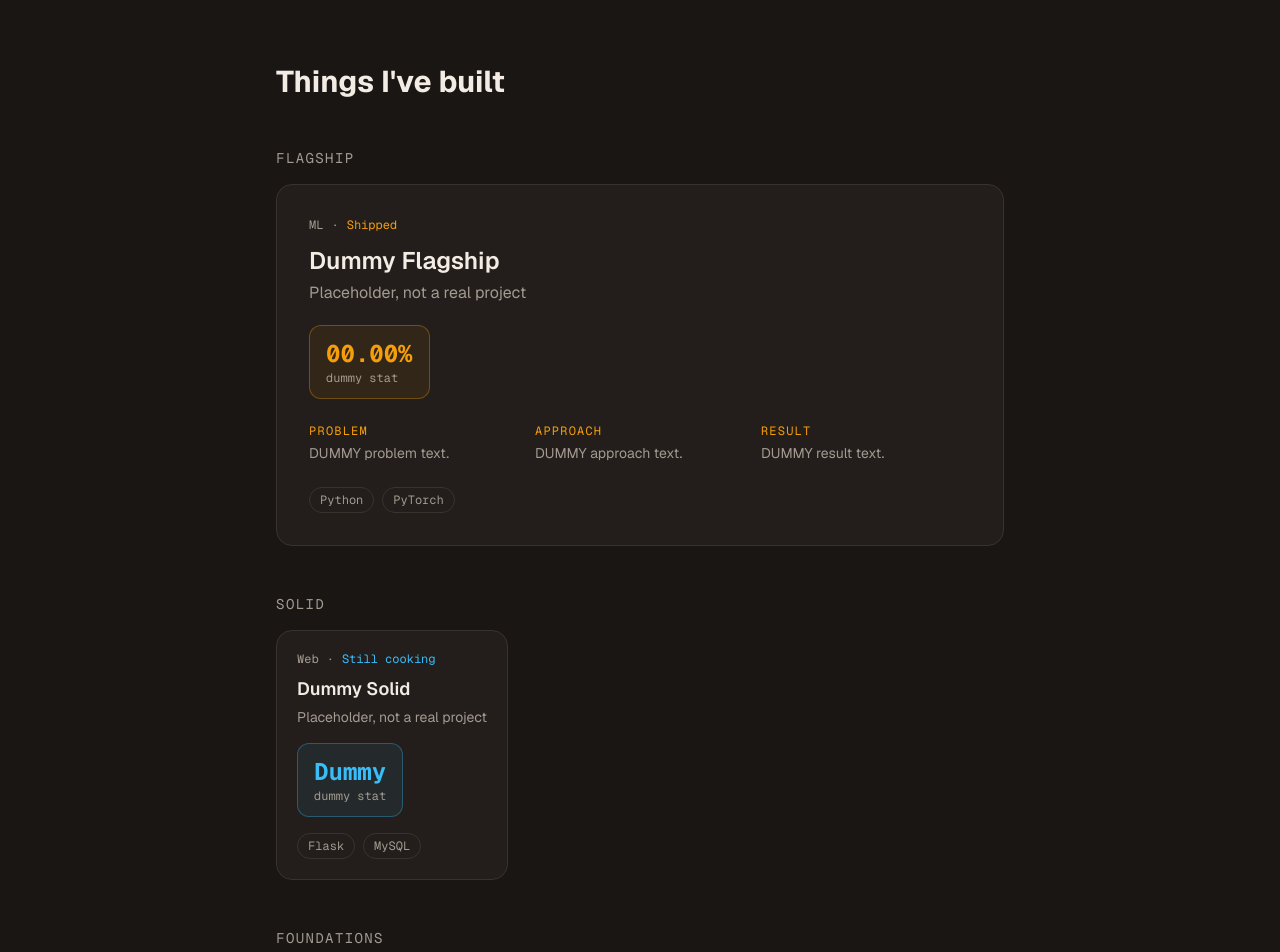
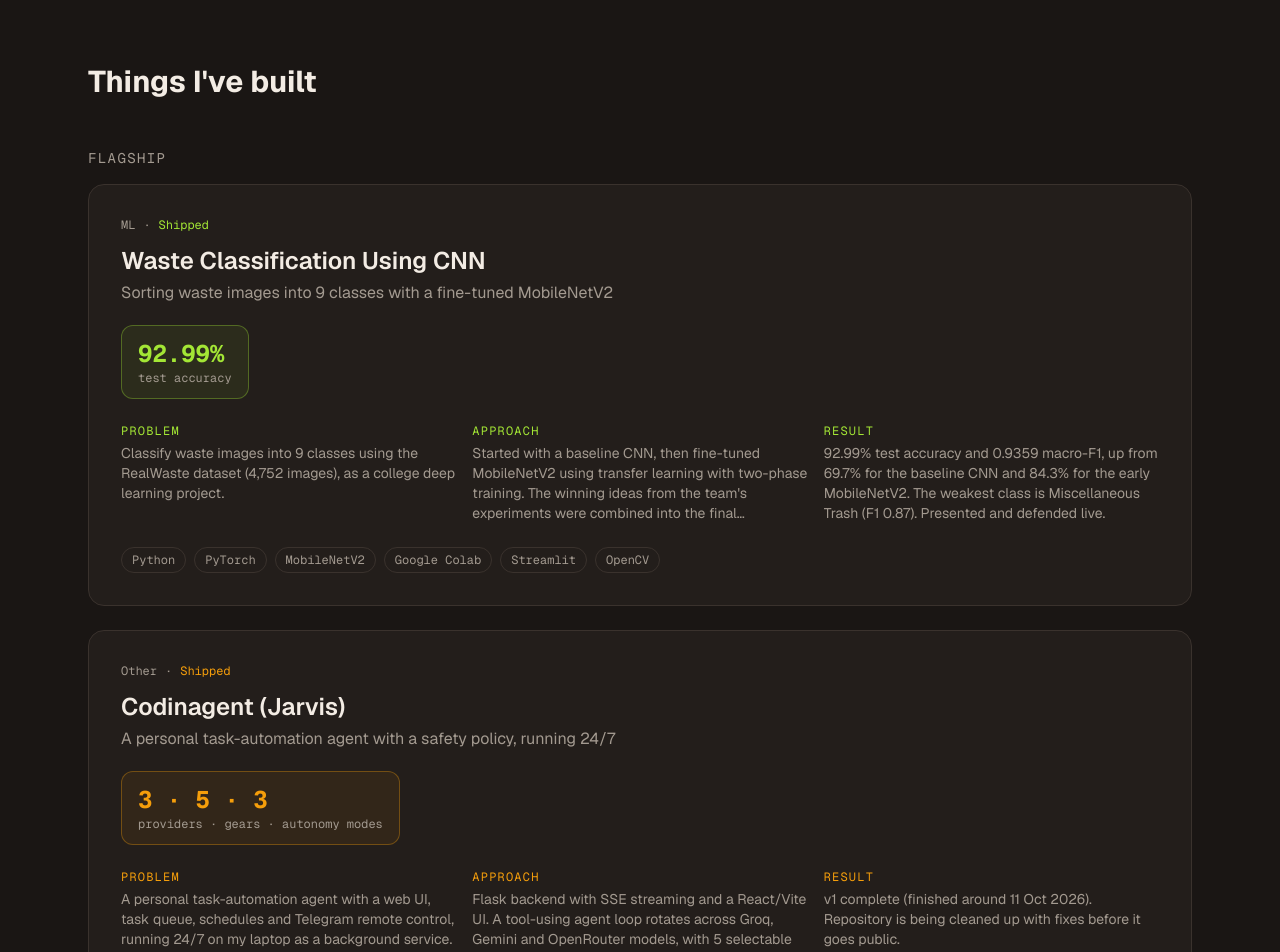
Before and after one commit to Katekar3/portfolio, a Next.js app: page /projects in a window 1280 px wide. Shown: the top 952 px of the page. Built offline with nearby package versions, Linux system fonts and the light colour scheme.

Commit message:
agent checkpoint

```diff
--- a/data/projects.ts
+++ b/data/projects.ts
@@ -33,73 +33,101 @@ export type Project = {
 
 export const projects: Project[] = [
   {
-    title: "Dummy Flagship",
-    slug: "dummy-flagship",
-    tagline: "Placeholder, not a real project",
+    title: "Waste Classification Using CNN",
+    slug: "waste-classification",
+    tagline: "Sorting waste images into 9 classes with a fine-tuned MobileNetV2",
     category: "ML",
     status: "completed",
     tier: "flagship",
     featured: true,
     date: "2026-08-30",
-    role: "DUMMY role",
-    team: "DUMMY team",
-    problem: "DUMMY problem text.",
-    approach: "DUMMY approach text.",
-    result: "DUMMY result text.",
-    signatureStat: { value: "00.00%", label: "dummy stat" },
-    accent: "#f59e0b",
-    tech: ["Python", "PyTorch"],
-    features: ["Dummy feature one", "Dummy feature two"],
-    challenges: "DUMMY challenges.",
-    learnings: "DUMMY learnings.",
-    links: { github: "https://github.com/Katekar3" },
+    role: "Co-lead. Built the baseline CNN, ran the Label Smoothing vs Focal Loss experiment, and worked on the Streamlit app (model wiring, bug fixes).",
+    team: "Team of 7, co-led with Mukta",
+    problem:
+      "Classify waste images into 9 classes using the RealWaste dataset (4,752 images), as a college deep learning project.",
+    approach:
+      "Started with a baseline CNN, then fine-tuned MobileNetV2 using transfer learning with two-phase training. The winning ideas from the team's experiments were combined into the final configuration, with 5-crop test-time augmentation on top.",
+    result:
+      "92.99% test accuracy and 0.9359 macro-F1, up from 69.7% for the baseline CNN and 84.3% for the early MobileNetV2. The weakest class is Miscellaneous Trash (F1 0.87). Presented and defended live.",
+    signatureStat: { value: "92.99%", label: "test accuracy" },
+    accent: "#a3e635",
+    tech: ["Python", "PyTorch", "MobileNetV2", "Google Colab", "Streamlit", "OpenCV"],
+    features: [
+      "Upload an image and get a classification with confidence bars",
+      "Live webcam detection",
+      "Model Specs tab",
+      "Light/dark toggle",
+    ],
+    challenges:
+      "Streamlit bugs: CSS leaking out as text, camera Stop-button lag, and a theme toggle crash. Also, a glass tumbler was misclassified because of a domain gap in the dataset.",
+    learnings: "",
+    links: { github: "https://github.com/Katekar3/waste-classifier" },
     diagram: {
       type: "flow",
-      nodes: [{ label: "Input" }, { label: "Model", sub: "dummy step" }, { label: "Output" }],
+      nodes: [
+        { label: "RealWaste dataset", sub: "9 classes, 4,752 images" },
+        { label: "Baseline CNN", sub: "69.7%" },
+        { label: "MobileNetV2", sub: "transfer learning, two-phase training" },
+        { label: "Final config", sub: "+ 5-crop test-time augmentation" },
+        { label: "Streamlit app" },
+      ],
     },
   },
   {
-    title: "Dummy Solid",
-    slug: "dummy-solid",
-    tagline: "Placeholder, not a real project",
-    category: "Web",
-    status: "in-progress",
-    tier: "solid",
-    featured: false,
-    date: "2026-07-20",
-    role: "DUMMY role",
+    title: "Codinagent (Jarvis)",
+    slug: "codinagent",
+    tagline: "A personal task-automation agent with a safety policy, running 24/7",
+    category: "Other",
+    status: "completed",
+    tier: "flagship",
+    featured: true,
+    date: "2026-10-11",
+    role: "Solo developer, end to end",
     team: "Solo",
-    problem: "DUMMY problem text.",
-    approach: "DUMMY approach text.",
-    result: "DUMMY result text.",
-    signatureStat: { value: "Dummy", label: "dummy stat" },
-    accent: "#38bdf8",
-    tech: ["Flask", "MySQL"],
-    features: ["Dummy feature"],
-    challenges: "DUMMY challenges.",
-    learnings: "DUMMY learnings.",
+    problem:
+      "A personal task-automation agent with a web UI, task queue, schedules and Telegram remote control, running 24/7 on my laptop as a background service.",
+    approach:
+      "Flask backend with SSE streaming and a React/Vite UI. A tool-using agent loop rotates across Groq, Gemini and OpenRouter models, with 5 selectable gears (presets). A safety policy classifies every tool call as LOW, MEDIUM, HIGH or DENY under SAFE, ASSISTED or AUTONOMOUS modes, with approval cards. A SQLite queue and scheduler handle tasks.",
+    result:
+      "v1 complete (finished around 11 Oct 2026). Repository is being cleaned up with fixes before it goes public.",
+    signatureStat: { value: "3 · 5 · 3", label: "providers · gears · autonomy modes" },
+    accent: "#f59e0b",
+    tech: [
+      "Python",
+      "Flask",
+      "React",
+      "Vite",
+      "SQLite",
+      "SSE",
+      "Groq",
+      "Google Gemini",
+      "OpenRouter",
+      "Tavily",
+      "Telegram Bot API",
+    ],
+    features: [
+      "Web UI with a task queue and schedules",
+      "Telegram remote control, restricted to my own chat ID",
+      "5 selectable gears (presets) across 3 model providers",
+      "Approval cards for risky tool calls",
+      "Sub-agent delegation: coder, researcher, tester, reviewer",
+      "/paste applies code blocks to files with no model call",
+      "Secrets redacted from logs",
+    ],
+    challenges:
+      "Free-tier rate limits, solved by auto-rotating to the next model. The agent also got stuck repeating failing tool calls, so I added a loop guard that nudges it first, then stops and asks.",
+    learnings: "",
     links: { github: null },
+    diagram: {
+      type: "flow",
+      nodes: [
+        { label: "Web UI or Telegram", sub: "Telegram limited to my chat ID" },
+        { label: "Flask backend", sub: "SSE streaming, SQLite queue + scheduler" },
+        { label: "Agent loop", sub: "rotates Groq / Gemini / OpenRouter" },
+        { label: "Safety policy", sub: "LOW / MEDIUM / HIGH / DENY" },
+        { label: "Tool call" },
+      ],
+    },
   },
-  {
-    title: "Dummy Foundation",
-    slug: "dummy-foundation",
-    tagline: "Placeholder, not a real project",
-    category: "ML",
-    status: "completed",
-    tier: "foundation",
-    featured: false,
-    date: "2026-07-06",
-    role: "DUMMY role",
-    team: "Solo",
-    problem: "DUMMY problem text.",
-    approach: "DUMMY approach text.",
-    result: "DUMMY result text.",
-    signatureStat: { value: "Dummy", label: "dummy stat" },
-    accent: "#a3e635",
-    tech: ["Python"],
-    features: ["Dummy feature"],
-    challenges: "DUMMY challenges.",
-    learnings: "DUMMY learnings.",
-    links: { github: null },
-  },
+  // NEXT ENTRIES GO ABOVE THIS LINE
 ];
```
